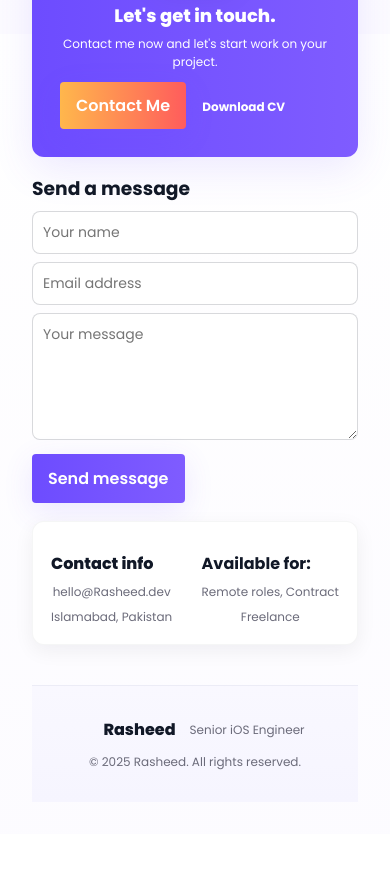
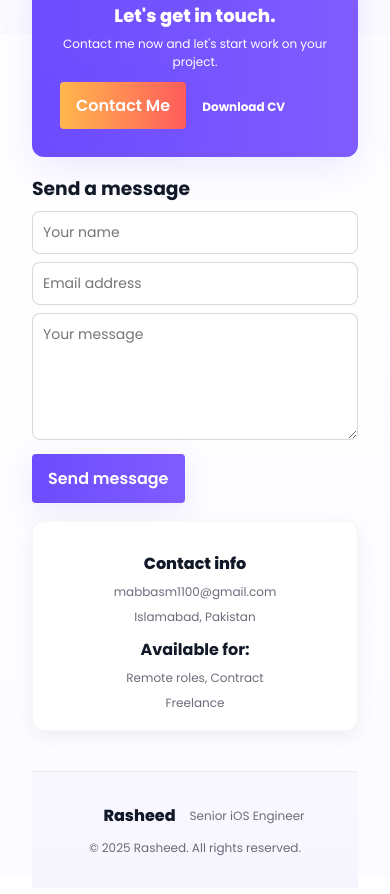
Before and after one commit to mabbasdev/rasheed-portfolio, a plain HTML site: page index.html in a window 390 px wide. Shown: the part 5874-6768 px from the top of the page. Before the commit the page ends 6708 px from the top, so only its background shows below. Drawn offline with Linux system fonts and the light colour scheme; a web font is replaced by a local one.

Commit message:
css fixes

```diff
--- a/index.html
+++ b/index.html
@@ -449,12 +449,12 @@ resize: vertical;
         <aside class="contact-info" aria-label="Contact information">
 
           <div style="margin-top: 12px">
-            <div style="font-weight: 800">Contact info</div>
-            <div class="muted" style="margin-top: 8px">hello@Rasheed.dev</div>
+            <div class="contact-info-title" style="font-weight: 800">Contact info</div>
+            <div class="muted" style="margin-top: 8px">mabbasm1100@gmail.com</div>
             <div class="muted" style="margin-top: 8px">Islamabad, Pakistan</div>
           </div>
 
-          <div style="margin-top: 12px">
+          <div class="contact-info-title" style="margin-top: 12px">
             <div style="font-weight: 700">Available for:</div>
             <div class="muted" style="margin-top: 6px">
               <div class="muted" style="margin-top: 8px">Remote roles, Contract</div>
--- a/style.css
+++ b/style.css
@@ -668,8 +668,8 @@ footer {
     background: #fff;
     border: 1px solid rgba(17, 24, 39, 0.04);
     box-shadow: var(--shadow);
-    display: flex;
-    justify-content: space-between;
+    /* display: flex; */
+    /* justify-content: space-between; */
 }
 
 @media (max-width:750px) {
@@ -727,6 +727,12 @@ footer {
         justify-content: center;
     }
 
+    .contact-info {
+        display: flex;
+        flex-direction: row;
+        justify-content: space-between;
+    }
+
 }
 
 @media (max-width:768px) {
@@ -759,8 +765,6 @@ footer {
     .about-grid {
         gap: 18px
     }
-
-    .portfolio-grid {}
 
     .avatar-wrap {
         width: 200px;
@@ -914,6 +918,16 @@ footer {
     .getintouch {
         text-align: center;
     }
+
+    .contact-info {
+        display: flex;
+        flex-direction: column;
+    }
+
+    .contact-info-title {
+        text-align: center;
+    }
+
 }
 
 /* small animations */
```
